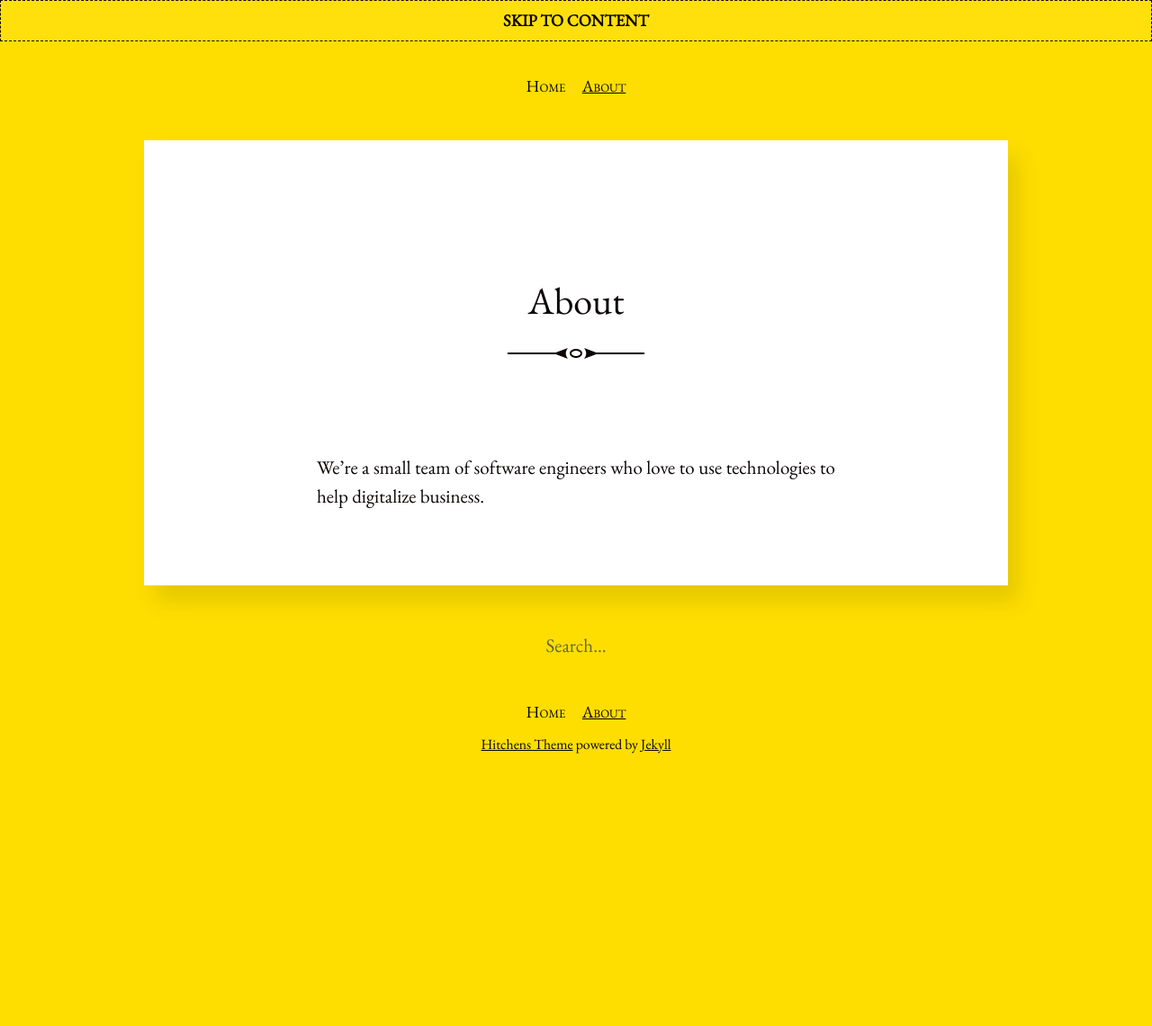
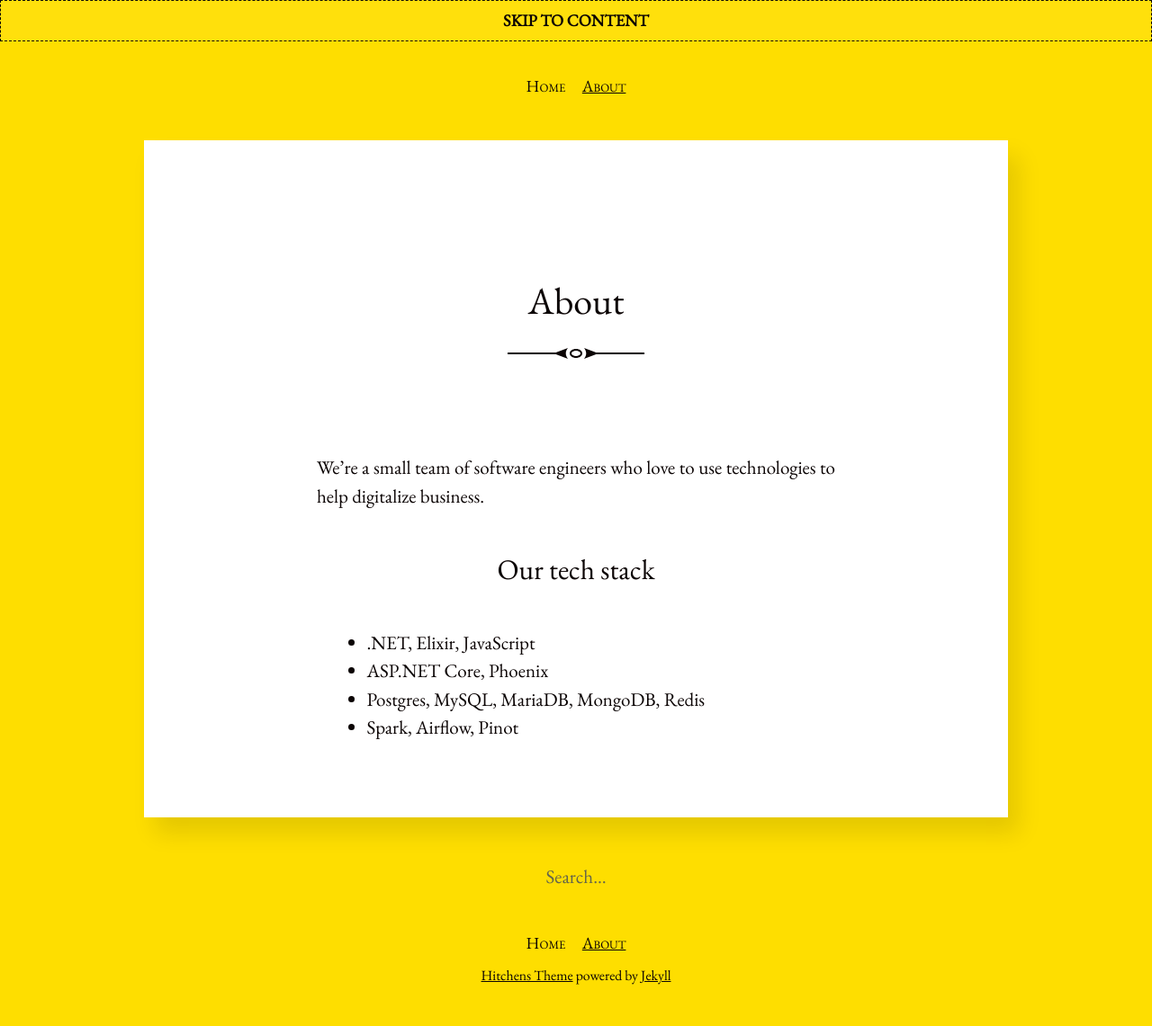
Before and after one commit to workplace20/workplace20.github.io, a Jekyll site: the page built from about.md, in a window 1280 px wide. Shown: the whole page at 90% size. Built offline with Jekyll 4.4.1, drawn with Linux system fonts in a browser that asks for light colours; before the commit the page ends 900 px from its top, so only the background shows below that.

Commit message:
add techstack

```diff
--- a/about.md
+++ b/about.md
@@ -4,3 +4,10 @@ title: About
 ---
 
 We're a small team of software engineers who love to use technologies to help digitalize business.
+
+### Our tech stack
+
+* .NET, Elixir, JavaScript
+* ASP.NET Core, Phoenix
+* Postgres, MySQL, MariaDB, MongoDB, Redis
+* Spark, Airflow, Pinot
```
